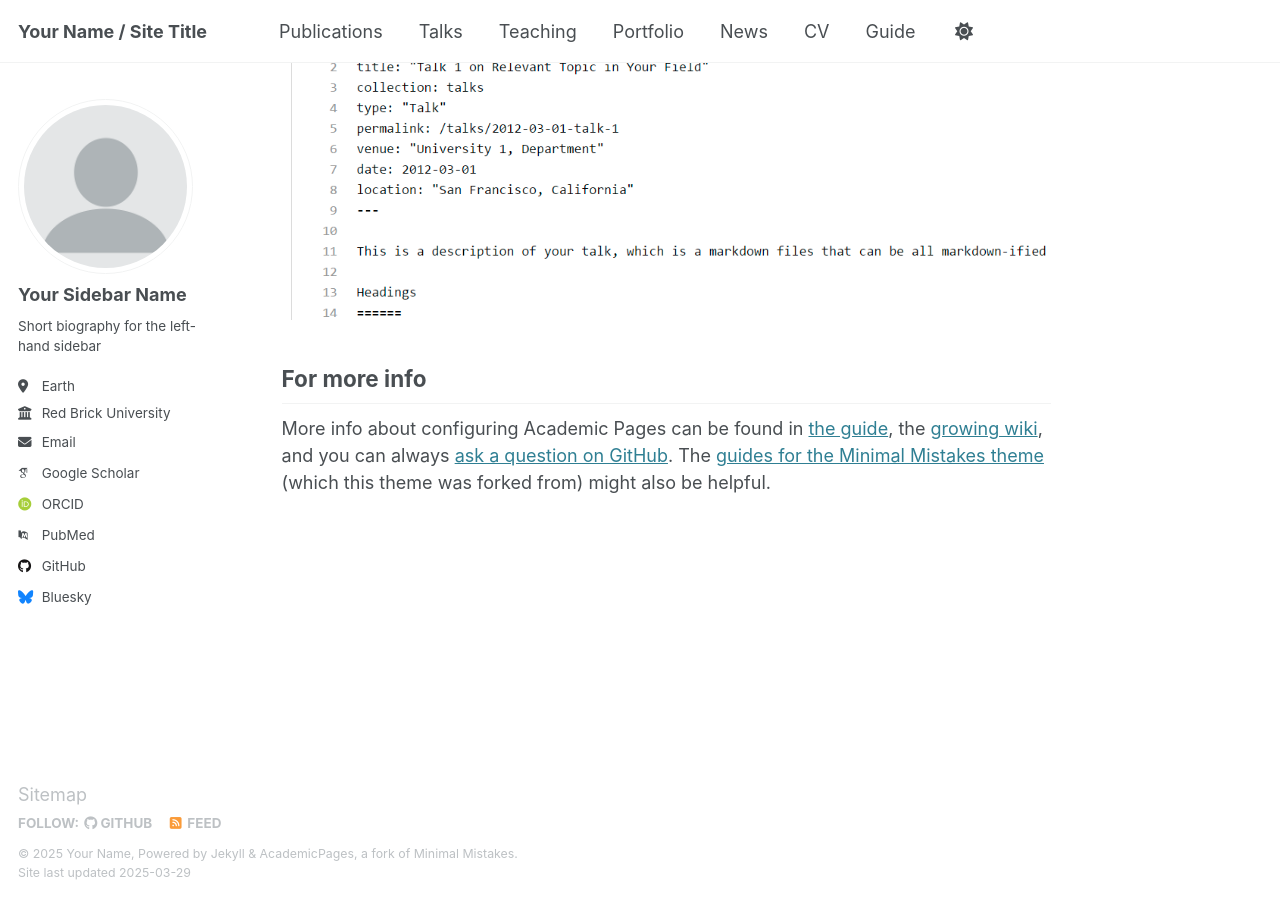
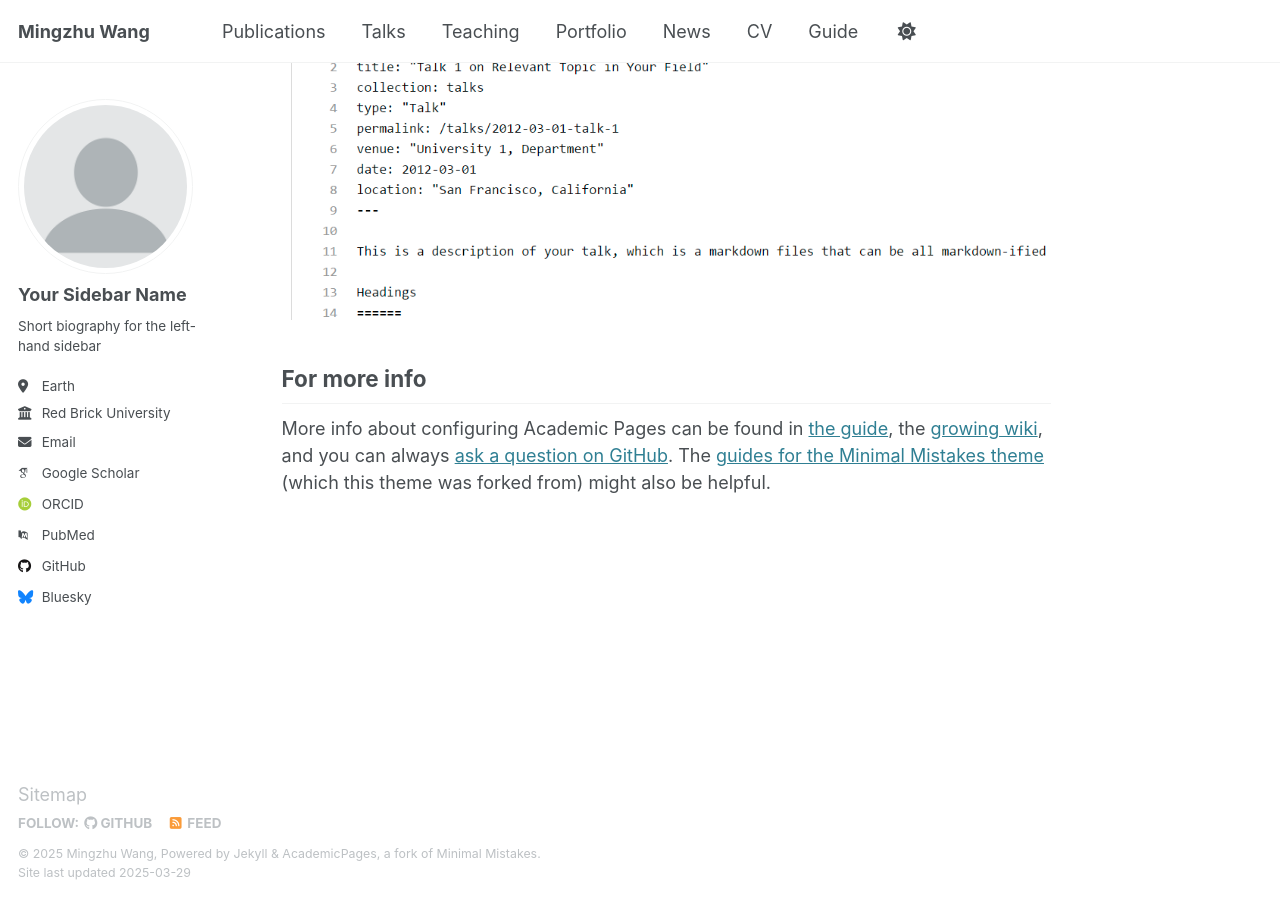
Before and after one commit to drmzwang/drmzwang.github.io, a Jekyll site: the page built from _pages/about.md, in a window 1280 px wide and 900 px high, scrolled down 2635 px. Built offline with Jekyll 4.4.1, drawn with Linux system fonts in a browser that asks for light colours; some web fonts are replaced.

Commit message:
Update _config.yml

```diff
--- a/_config.yml
+++ b/_config.yml
@@ -9,13 +9,13 @@
 # Basic Site Settings
 locale                   : "en-US"
 site_theme               : "default"
-title                    : "Your Name / Site Title"
+title                    : "Mingzhu Wang"
 title_separator          : "-"
-name                     : &name "Your Name"
+name                     : &name "Mingzhu Wang"
 description              : &description "personal description"
-url                      : https://academicpages.github.io # the base hostname & protocol for your site e.g. "https://[your GitHub username].github.io"
-baseurl                  : "" # the subpath of your site, e.g. "/blog"
-repository               : "academicpages/academicpages.github.io"
+url                      : https://drmzwang.github.io # the base hostname & protocol for your site e.g. "https://[your GitHub username].github.io"
+baseurl                  : # the subpath of your site, e.g. "/blog"
+repository               : "drmzwang/drmzwang.github.io"
 
 # Site Author - The following control what appear as part of the author content on the side bar.
 #               If a field is blank the icon and link will not appear, otherwise it will be shown.
```
